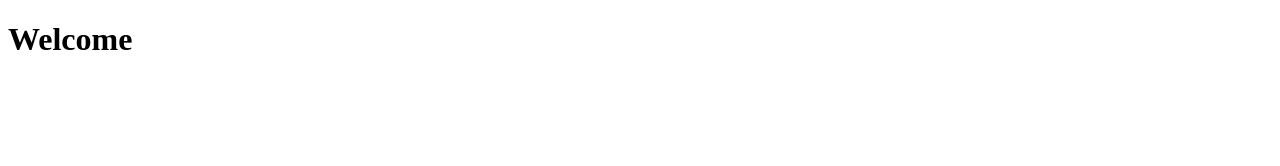
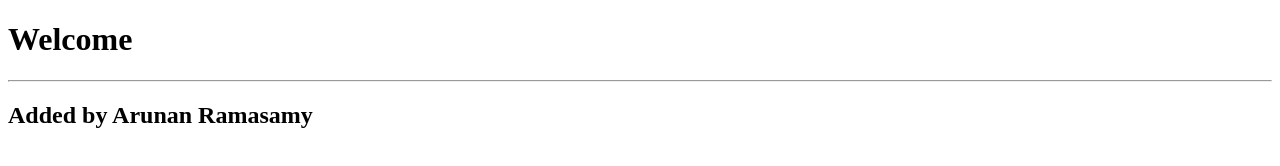
Before and after one commit to gurubbc/MyWebApplication, a plain HTML site: page MyWebApplication/WebContent/index.html in a window 1280 px wide. Drawn offline with Linux system fonts and the light colour scheme.

Commit message:
Added by Arunan

```diff
--- a/MyWebApplication/WebContent/index.html
+++ b/MyWebApplication/WebContent/index.html
@@ -5,6 +5,8 @@
 <title>Insert title here</title>
 </head>
 <body>
-<h1> Welcome </h1>
+	<h1>Welcome</h1>
+	<hr>
+	<h2>Added by Arunan Ramasamy</h2>
 </body>
 </html>
```
